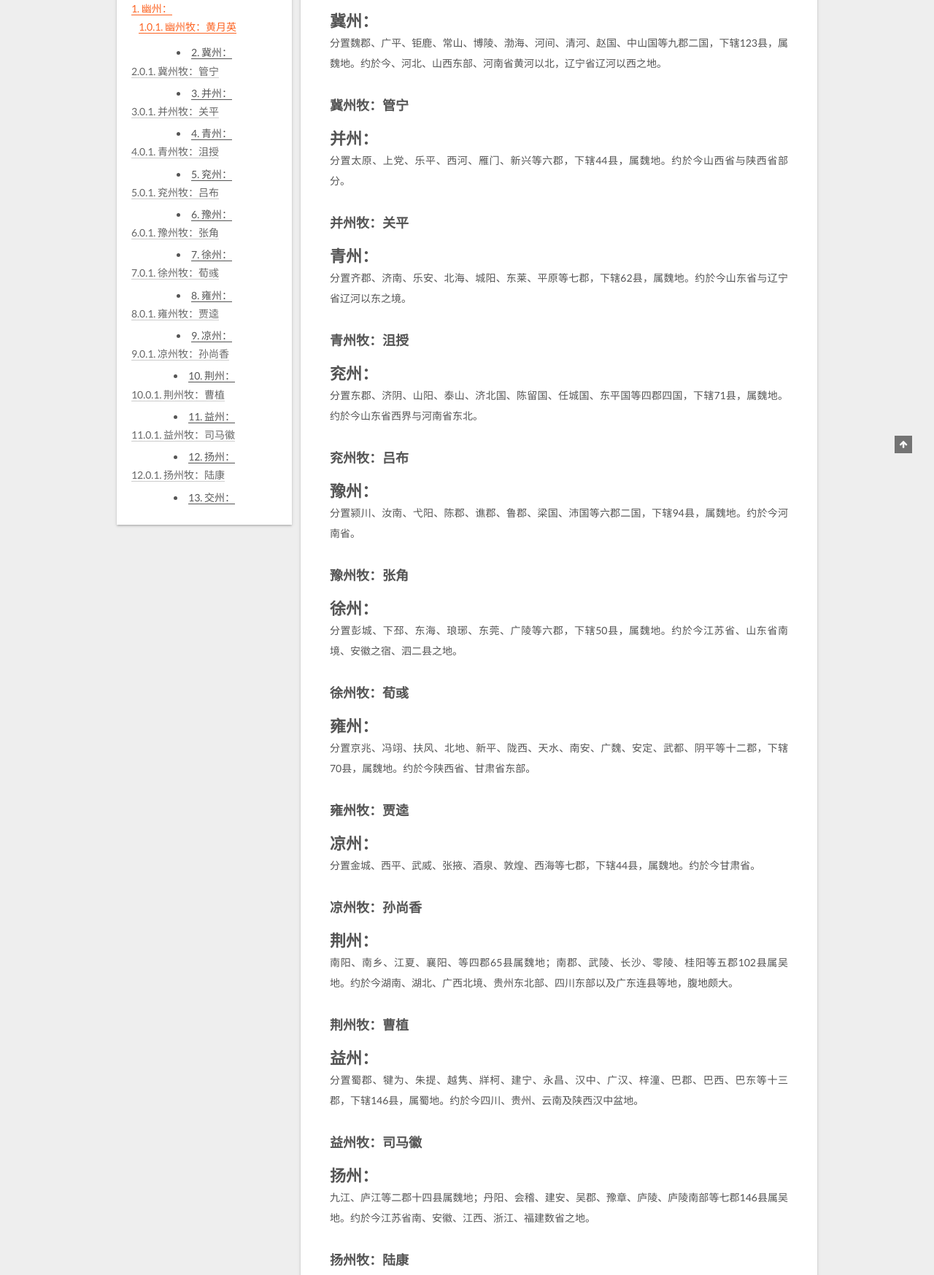
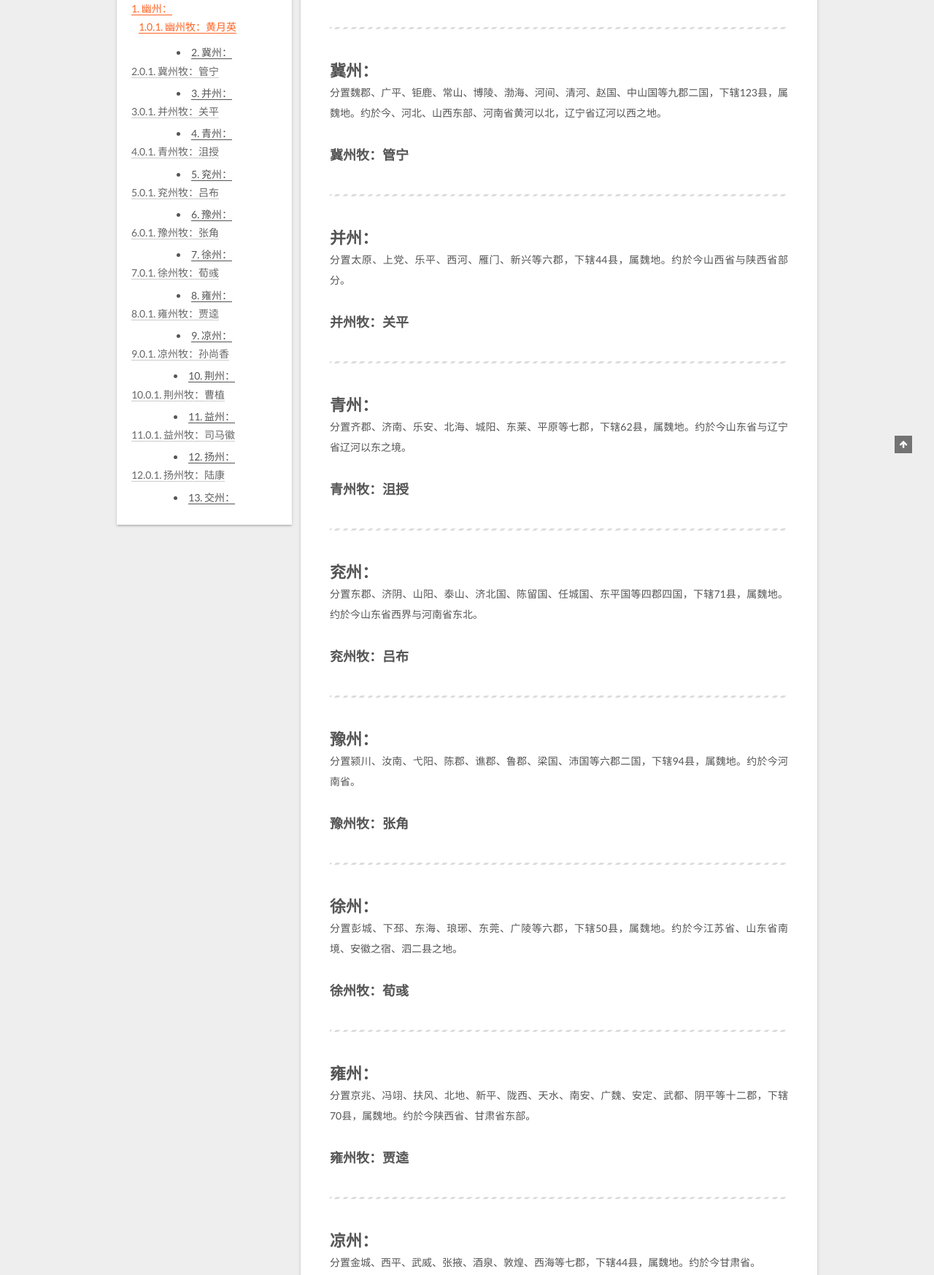
Before and after one commit to t-kingdoms/t-kingdoms.github.io, a plain HTML site: page chose/index.html in a window 1280 px wide. Shown: the part 279-2026 px from the top of the page at 73% size. Drawn offline with Linux system fonts and the light colour scheme.

Commit message:
Site updated: 2017-08-30 16:02:00

```diff
--- a/chose/index.html
+++ b/chose/index.html
@@ -95,17 +95,17 @@
 
 
 
-<meta name="description" content="选择恐惧症？不知道去哪里？来看看吧…… 幽州：分置涿郡、代、渔阳、上谷、辽西、玄菟、乐浪、右北平、燕国、辽东等十郡一国，下辖69县，属魏地。约於今河北、辽宁与北朝鲜。 幽州牧：黄月英冀州：分置魏郡、广平、钜鹿、常山、博陵、渤海、河间、清河、赵国、中山国等九郡二国，下辖123县，属魏地。约於今、河北、山西东部、河南省黄河以北，辽宁省辽河以西之地。 冀州牧：管宁并州：分置太原、上党、乐平、西河、雁门、">
+<meta name="description" content="选择恐惧症？不知道去哪里？来看看吧…… 幽州：分置涿郡、代、渔阳、上谷、辽西、玄菟、乐浪、右北平、燕国、辽东等十郡一国，下辖69县，属魏地。约於今河北、辽宁与北朝鲜。 幽州牧：黄月英 冀州：分置魏郡、广平、钜鹿、常山、博陵、渤海、河间、清河、赵国、中山国等九郡二国，下辖123县，属魏地。约於今、河北、山西东部、河南省黄河以北，辽宁省辽河以西之地。 冀州牧：管宁 并州：分置太原、上党、乐平、西河、雁">
 <meta property="og:type" content="website">
 <meta property="og:title" content="帮您选州">
 <meta property="og:url" content="http://yoursite.com/chose/index.html">
 <meta property="og:site_name" content="三国志群官网">
-<meta property="og:description" content="选择恐惧症？不知道去哪里？来看看吧…… 幽州：分置涿郡、代、渔阳、上谷、辽西、玄菟、乐浪、右北平、燕国、辽东等十郡一国，下辖69县，属魏地。约於今河北、辽宁与北朝鲜。 幽州牧：黄月英冀州：分置魏郡、广平、钜鹿、常山、博陵、渤海、河间、清河、赵国、中山国等九郡二国，下辖123县，属魏地。约於今、河北、山西东部、河南省黄河以北，辽宁省辽河以西之地。 冀州牧：管宁并州：分置太原、上党、乐平、西河、雁门、">
+<meta property="og:description" content="选择恐惧症？不知道去哪里？来看看吧…… 幽州：分置涿郡、代、渔阳、上谷、辽西、玄菟、乐浪、右北平、燕国、辽东等十郡一国，下辖69县，属魏地。约於今河北、辽宁与北朝鲜。 幽州牧：黄月英 冀州：分置魏郡、广平、钜鹿、常山、博陵、渤海、河间、清河、赵国、中山国等九郡二国，下辖123县，属魏地。约於今、河北、山西东部、河南省黄河以北，辽宁省辽河以西之地。 冀州牧：管宁 并州：分置太原、上党、乐平、西河、雁">
 <meta property="og:locale" content="zh-Hans">
-<meta property="og:updated_time" content="2017-08-30T07:59:58.080Z">
+<meta property="og:updated_time" content="2017-08-30T08:01:51.144Z">
 <meta name="twitter:card" content="summary">
 <meta name="twitter:title" content="帮您选州">
-<meta name="twitter:description" content="选择恐惧症？不知道去哪里？来看看吧…… 幽州：分置涿郡、代、渔阳、上谷、辽西、玄菟、乐浪、右北平、燕国、辽东等十郡一国，下辖69县，属魏地。约於今河北、辽宁与北朝鲜。 幽州牧：黄月英冀州：分置魏郡、广平、钜鹿、常山、博陵、渤海、河间、清河、赵国、中山国等九郡二国，下辖123县，属魏地。约於今、河北、山西东部、河南省黄河以北，辽宁省辽河以西之地。 冀州牧：管宁并州：分置太原、上党、乐平、西河、雁门、">
+<meta name="twitter:description" content="选择恐惧症？不知道去哪里？来看看吧…… 幽州：分置涿郡、代、渔阳、上谷、辽西、玄菟、乐浪、右北平、燕国、辽东等十郡一国，下辖69县，属魏地。约於今河北、辽宁与北朝鲜。 幽州牧：黄月英 冀州：分置魏郡、广平、钜鹿、常山、博陵、渤海、河间、清河、赵国、中山国等九郡二国，下辖123县，属魏地。约於今、河北、山西东部、河南省黄河以北，辽宁省辽河以西之地。 冀州牧：管宁 并州：分置太原、上党、乐平、西河、雁">
 
 
 
@@ -255,19 +255,32 @@
 
           <p>选择恐惧症？不知道去哪里？来看看吧……</p>
 <h1 id="幽州："><a href="#幽州：" class="headerlink" title="幽州："></a>幽州：</h1><p>分置涿郡、代、渔阳、上谷、辽西、玄菟、乐浪、右北平、燕国、辽东等十郡一国，下辖69县，属魏地。约於今河北、辽宁与北朝鲜。</p>
-<h3 id="幽州牧：黄月英"><a href="#幽州牧：黄月英" class="headerlink" title="幽州牧：黄月英"></a>幽州牧：黄月英</h3><h1 id="冀州："><a href="#冀州：" class="headerlink" title="冀州："></a>冀州：</h1><p>分置魏郡、广平、钜鹿、常山、博陵、渤海、河间、清河、赵国、中山国等九郡二国，下辖123县，属魏地。约於今、河北、山西东部、河南省黄河以北，辽宁省辽河以西之地。</p>
-<h3 id="冀州牧：管宁"><a href="#冀州牧：管宁" class="headerlink" title="冀州牧：管宁"></a>冀州牧：管宁</h3><h1 id="并州："><a href="#并州：" class="headerlink" title="并州："></a>并州：</h1><p>分置太原、上党、乐平、西河、雁门、新兴等六郡，下辖44县，属魏地。约於今山西省与陕西省部分。</p>
-<h3 id="并州牧：关平"><a href="#并州牧：关平" class="headerlink" title="并州牧：关平"></a>并州牧：关平</h3><h1 id="青州："><a href="#青州：" class="headerlink" title="青州："></a>青州：</h1><p>分置齐郡、济南、乐安、北海、城阳、东莱、平原等七郡，下辖62县，属魏地。约於今山东省与辽宁省辽河以东之境。</p>
-<h3 id="青州牧：沮授"><a href="#青州牧：沮授" class="headerlink" title="青州牧：沮授"></a>青州牧：沮授</h3><h1 id="兖州："><a href="#兖州：" class="headerlink" title="兖州："></a>兖州：</h1><p>分置东郡、济阴、山阳、泰山、济北国、陈留国、任城国、东平国等四郡四国，下辖71县，属魏地。约於今山东省西界与河南省东北。</p>
-<h3 id="兖州牧：吕布"><a href="#兖州牧：吕布" class="headerlink" title="兖州牧：吕布"></a>兖州牧：吕布</h3><h1 id="豫州："><a href="#豫州：" class="headerlink" title="豫州："></a>豫州：</h1><p>分置颍川、汝南、弋阳、陈郡、谯郡、鲁郡、梁国、沛国等六郡二国，下辖94县，属魏地。约於今河南省。</p>
-<h3 id="豫州牧：张角"><a href="#豫州牧：张角" class="headerlink" title="豫州牧：张角"></a>豫州牧：张角</h3><h1 id="徐州："><a href="#徐州：" class="headerlink" title="徐州："></a>徐州：</h1><p>分置彭城、下邳、东海、琅琊、东莞、广陵等六郡，下辖50县，属魏地。约於今江苏省、山东省南境、安徽之宿、泗二县之地。</p>
-<h3 id="徐州牧：荀彧"><a href="#徐州牧：荀彧" class="headerlink" title="徐州牧：荀彧"></a>徐州牧：荀彧</h3><h1 id="雍州："><a href="#雍州：" class="headerlink" title="雍州："></a>雍州：</h1><p>分置京兆、冯翊、扶风、北地、新平、陇西、天水、南安、广魏、安定、武都、阴平等十二郡，下辖70县，属魏地。约於今陕西省、甘肃省东部。</p>
-<h3 id="雍州牧：贾逵"><a href="#雍州牧：贾逵" class="headerlink" title="雍州牧：贾逵"></a>雍州牧：贾逵</h3><h1 id="凉州："><a href="#凉州：" class="headerlink" title="凉州："></a>凉州：</h1><p>分置金城、西平、武威、张掖、酒泉、敦煌、西海等七郡，下辖44县，属魏地。约於今甘肃省。</p>
-<h3 id="凉州牧：孙尚香"><a href="#凉州牧：孙尚香" class="headerlink" title="凉州牧：孙尚香"></a>凉州牧：孙尚香</h3><h1 id="荆州："><a href="#荆州：" class="headerlink" title="荆州："></a>荆州：</h1><p>南阳、南乡、江夏、襄阳、等四郡65县属魏地；南郡、武陵、长沙、零陵、桂阳等五郡102县属吴地。约於今湖南、湖北、广西北境、贵州东北部、四川东部以及广东连县等地，腹地颇大。</p>
-<h3 id="荆州牧：曹植"><a href="#荆州牧：曹植" class="headerlink" title="荆州牧：曹植"></a>荆州牧：曹植</h3><h1 id="益州："><a href="#益州：" class="headerlink" title="益州："></a>益州：</h1><p>分置蜀郡、犍为、朱提、越隽、牂柯、建宁、永昌、汉中、广汉、梓潼、巴郡、巴西、巴东等十三郡，下辖146县，属蜀地。约於今四川、贵州、云南及陕西汉中盆地。</p>
-<h3 id="益州牧：司马徽"><a href="#益州牧：司马徽" class="headerlink" title="益州牧：司马徽"></a>益州牧：司马徽</h3><h1 id="扬州："><a href="#扬州：" class="headerlink" title="扬州："></a>扬州：</h1><p>九江、庐江等二郡十四县属魏地；丹阳、会稽、建安、吴郡、豫章、庐陵、庐陵南部等七郡146县属吴地。约於今江苏省南、安徽、江西、浙江、福建数省之地。</p>
-<h3 id="扬州牧：陆康"><a href="#扬州牧：陆康" class="headerlink" title="扬州牧：陆康"></a>扬州牧：陆康</h3><h1 id="交州："><a href="#交州：" class="headerlink" title="交州："></a>交州：</h1><p>分置交趾、九真、曰南、南海、苍梧、合蒲、珠崖、郁林、桂林、等九郡，下辖104县，属吴地。约於今广西、广东二省与越南国。</p>
-<h3 id="交州牧：张飞"><a href="#交州牧：张飞" class="headerlink" title="交州牧：张飞"></a>交州牧：张飞</h3><h1 id="特殊州：夷州"><a href="#特殊州：夷州" class="headerlink" title="特殊州：夷州"></a>特殊州：夷州</h1><h3 id="夷州牧：李儒"><a href="#夷州牧：李儒" class="headerlink" title="夷州牧：李儒"></a>夷州牧：李儒</h3>
+<h3 id="幽州牧：黄月英"><a href="#幽州牧：黄月英" class="headerlink" title="幽州牧：黄月英"></a>幽州牧：黄月英</h3><hr>
+<h1 id="冀州："><a href="#冀州：" class="headerlink" title="冀州："></a>冀州：</h1><p>分置魏郡、广平、钜鹿、常山、博陵、渤海、河间、清河、赵国、中山国等九郡二国，下辖123县，属魏地。约於今、河北、山西东部、河南省黄河以北，辽宁省辽河以西之地。</p>
+<h3 id="冀州牧：管宁"><a href="#冀州牧：管宁" class="headerlink" title="冀州牧：管宁"></a>冀州牧：管宁</h3><hr>
+<h1 id="并州："><a href="#并州：" class="headerlink" title="并州："></a>并州：</h1><p>分置太原、上党、乐平、西河、雁门、新兴等六郡，下辖44县，属魏地。约於今山西省与陕西省部分。</p>
+<h3 id="并州牧：关平"><a href="#并州牧：关平" class="headerlink" title="并州牧：关平"></a>并州牧：关平</h3><hr>
+<h1 id="青州："><a href="#青州：" class="headerlink" title="青州："></a>青州：</h1><p>分置齐郡、济南、乐安、北海、城阳、东莱、平原等七郡，下辖62县，属魏地。约於今山东省与辽宁省辽河以东之境。</p>
+<h3 id="青州牧：沮授"><a href="#青州牧：沮授" class="headerlink" title="青州牧：沮授"></a>青州牧：沮授</h3><hr>
+<h1 id="兖州："><a href="#兖州：" class="headerlink" title="兖州："></a>兖州：</h1><p>分置东郡、济阴、山阳、泰山、济北国、陈留国、任城国、东平国等四郡四国，下辖71县，属魏地。约於今山东省西界与河南省东北。</p>
+<h3 id="兖州牧：吕布"><a href="#兖州牧：吕布" class="headerlink" title="兖州牧：吕布"></a>兖州牧：吕布</h3><hr>
+<h1 id="豫州："><a href="#豫州：" class="headerlink" title="豫州："></a>豫州：</h1><p>分置颍川、汝南、弋阳、陈郡、谯郡、鲁郡、梁国、沛国等六郡二国，下辖94县，属魏地。约於今河南省。</p>
+<h3 id="豫州牧：张角"><a href="#豫州牧：张角" class="headerlink" title="豫州牧：张角"></a>豫州牧：张角</h3><hr>
+<h1 id="徐州："><a href="#徐州：" class="headerlink" title="徐州："></a>徐州：</h1><p>分置彭城、下邳、东海、琅琊、东莞、广陵等六郡，下辖50县，属魏地。约於今江苏省、山东省南境、安徽之宿、泗二县之地。</p>
+<h3 id="徐州牧：荀彧"><a href="#徐州牧：荀彧" class="headerlink" title="徐州牧：荀彧"></a>徐州牧：荀彧</h3><hr>
+<h1 id="雍州："><a href="#雍州：" class="headerlink" title="雍州："></a>雍州：</h1><p>分置京兆、冯翊、扶风、北地、新平、陇西、天水、南安、广魏、安定、武都、阴平等十二郡，下辖70县，属魏地。约於今陕西省、甘肃省东部。</p>
+<h3 id="雍州牧：贾逵"><a href="#雍州牧：贾逵" class="headerlink" title="雍州牧：贾逵"></a>雍州牧：贾逵</h3><hr>
+<h1 id="凉州："><a href="#凉州：" class="headerlink" title="凉州："></a>凉州：</h1><p>分置金城、西平、武威、张掖、酒泉、敦煌、西海等七郡，下辖44县，属魏地。约於今甘肃省。</p>
+<h3 id="凉州牧：孙尚香"><a href="#凉州牧：孙尚香" class="headerlink" title="凉州牧：孙尚香"></a>凉州牧：孙尚香</h3><hr>
+<h1 id="荆州："><a href="#荆州：" class="headerlink" title="荆州："></a>荆州：</h1><p>南阳、南乡、江夏、襄阳、等四郡65县属魏地；南郡、武陵、长沙、零陵、桂阳等五郡102县属吴地。约於今湖南、湖北、广西北境、贵州东北部、四川东部以及广东连县等地，腹地颇大。</p>
+<h3 id="荆州牧：曹植"><a href="#荆州牧：曹植" class="headerlink" title="荆州牧：曹植"></a>荆州牧：曹植</h3><hr>
+<h1 id="益州："><a href="#益州：" class="headerlink" title="益州："></a>益州：</h1><p>分置蜀郡、犍为、朱提、越隽、牂柯、建宁、永昌、汉中、广汉、梓潼、巴郡、巴西、巴东等十三郡，下辖146县，属蜀地。约於今四川、贵州、云南及陕西汉中盆地。</p>
+<h3 id="益州牧：司马徽"><a href="#益州牧：司马徽" class="headerlink" title="益州牧：司马徽"></a>益州牧：司马徽</h3><hr>
+<h1 id="扬州："><a href="#扬州：" class="headerlink" title="扬州："></a>扬州：</h1><p>九江、庐江等二郡十四县属魏地；丹阳、会稽、建安、吴郡、豫章、庐陵、庐陵南部等七郡146县属吴地。约於今江苏省南、安徽、江西、浙江、福建数省之地。</p>
+<h3 id="扬州牧：陆康"><a href="#扬州牧：陆康" class="headerlink" title="扬州牧：陆康"></a>扬州牧：陆康</h3><hr>
+<h1 id="交州："><a href="#交州：" class="headerlink" title="交州："></a>交州：</h1><p>分置交趾、九真、曰南、南海、苍梧、合蒲、珠崖、郁林、桂林、等九郡，下辖104县，属吴地。约於今广西、广东二省与越南国。</p>
+<h3 id="交州牧：张飞"><a href="#交州牧：张飞" class="headerlink" title="交州牧：张飞"></a>交州牧：张飞</h3><hr>
+<h1 id="特殊州：夷州"><a href="#特殊州：夷州" class="headerlink" title="特殊州：夷州"></a>特殊州：夷州</h1><h3 id="夷州牧：李儒"><a href="#夷州牧：李儒" class="headerlink" title="夷州牧：李儒"></a>夷州牧：李儒</h3>
 
       </div>
 
```
